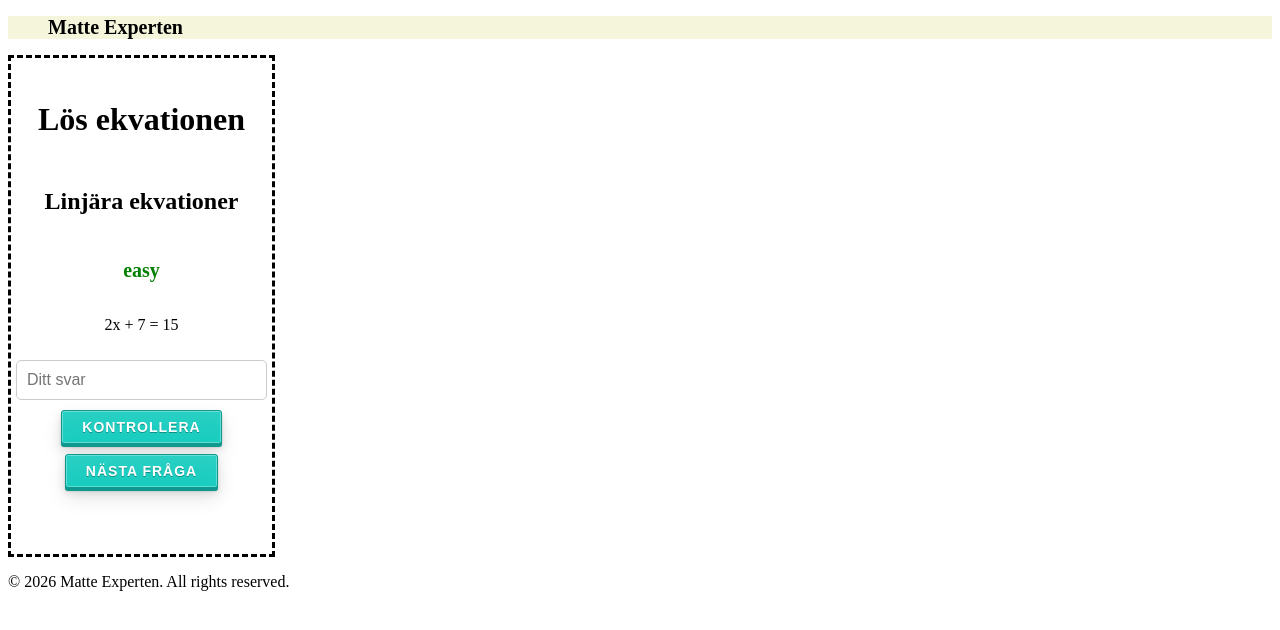
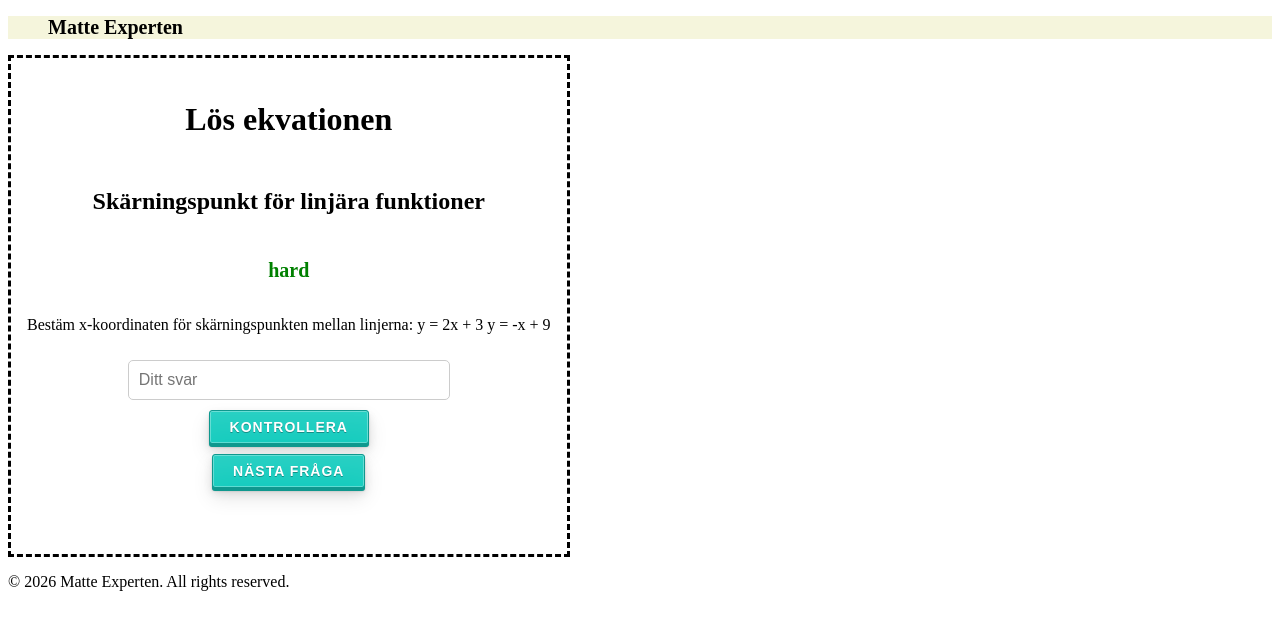
Before and after one commit to MattiasWaern/MatteSida, a React (Vite) app in the folder frontend/: page / in a window 1280 px wide. Shown: the top 630 px of the page. Built offline with nearby package versions, Linux system fonts and the light colour scheme.

Commit message:
Update math.jsx

```diff
--- a/frontend/src/components/math.jsx
+++ b/frontend/src/components/math.jsx
@@ -21,6 +21,41 @@ function MathQuiz() {
         category: "Linjära ekvationer",
         difficulty: "easy",
     },
+    {
+        text: "4x + 7 = 23",
+        answer: ["4"],
+        type: "single",
+        category: "Linjära ekvationer",
+        difficulty: "easy"
+    },
+    {
+        text: "2(x - 3) + 4 = 3x - 5",
+        answer: ["3"],
+        type: "single",
+        category: "Linjära ekvationer med parenteser",
+        difficulty: "medium"
+    },
+    {
+        text: "Bestäm x i ekvationssystemet:\nx + y = 7\n2x - y = 2",
+        answer: ["3"],
+        type: "single",
+        category: "Ekvationssystem (introduktion)",
+        difficulty: "medium"
+    },
+    {
+        text: "Bestäm y i ekvationssystemet:\n2x + 3y = 13\n4x - y = 5",
+        answer: ["3"],
+        type: "single",
+        category: "Lösning av ekvationssystem",
+        difficulty: "hard"
+    },
+    {
+        text: "Bestäm x-koordinaten för skärningspunkten mellan linjerna:\ny = 2x + 3\ny = -x + 9",
+        answer: ["2"],
+        type: "single",
+        category: "Skärningspunkt för linjära funktioner",
+        difficulty: "hard"
+    }
 ];
 
   const [randomQuestion, setRandomQuestion] = useState(
```
